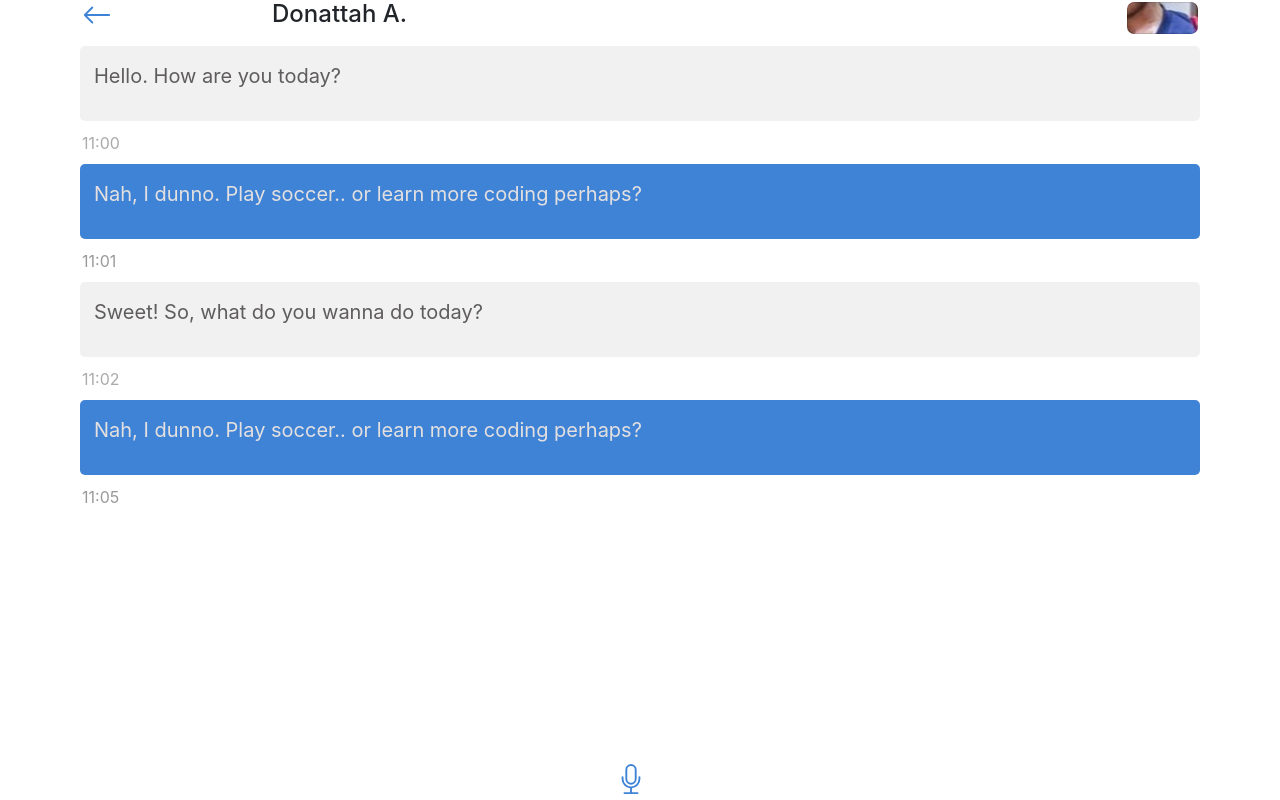
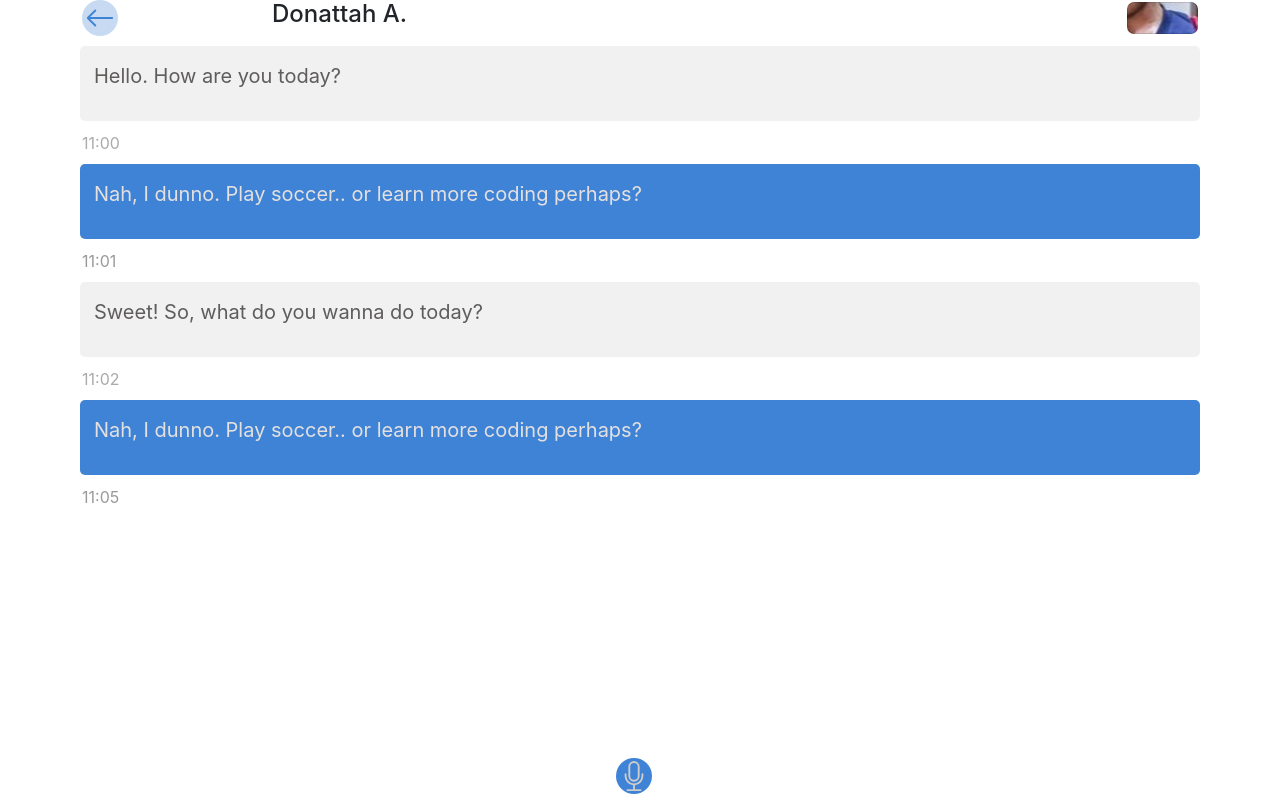
Before and after one commit to Dlelo/talkbox, a React (Create React App) app: page /chat in a window 1280 px wide. Built offline with nearby package versions, Linux system fonts and the light colour scheme.

Commit message:
perfect style

```diff
--- a/src/components/SingleChat.jsx
+++ b/src/components/SingleChat.jsx
@@ -1,8 +1,29 @@
 import React from 'react';
-import { Container, Row, Col, Card } from 'react-bootstrap';
+import { Container, Row, Col, Card} from 'react-bootstrap';
 import { ArrowLeft, Mic} from 'react-bootstrap-icons';
 import { Link } from "react-router-dom";
-import axios from 'axios';
+import Axios from 'axios';
+
+function accessTokenFun(){
+   const getAccessToken=()=>{
+      const headers = {
+         'Ocp-Apim-Subscription-Key': 'application/json',
+         'Host': 'uksouth.api.cognitive.microsoft.com',
+         'Content-type': 'application/x-www-form-urlencoded',
+         'Content-Length': '0',
+       }
+       const url = "https://uksouth.api.cognitive.microsoft.com/sts/v1.0/issuetoken"
+
+      Axios.post(url, {
+         headers:headers
+      }).then((response)=>{
+         console.log('response axios', response);
+      })
+   }
+
+   return getAccessToken
+}
+
 
 // Single Chat Component
 export function SingleChat() {
@@ -12,7 +33,7 @@ export function SingleChat() {
          <Col  xs={3} sm={2} md={2} lg={2}>
              <Row>
                  <Col  xs={2} sm={2} md={2} lg={2}>
-                     <Link to='/'><ArrowLeft color="rgb(63,131,214)" size={30}/></Link>
+                     <Link to='/'> <button style={{backgroundColor:'rgb(199 218 241)', borderRadius:'100%', padding:'3px', borderColor:'rgb(199 218 241)', border:'0'}} onClick={accessTokenFun} ><ArrowLeft color="rgb(63,131,214)"  size={30}/></button></Link>
                  </Col>
              </Row>
              </Col>
@@ -49,7 +70,7 @@ export function SingleChat() {
                   <Col  xs={5} sm={5} md={5} lg={5}>
                   </Col>
                   <Col  xs={4} sm={4} md={4} lg={4}>
-                     <Mic color="rgb(63,131,214)"  size={30}/>
+                     <button style={{backgroundColor:'rgb(63,131,214)', borderRadius:'100%', padding:'3px', border:'0', borderColor:'rgb(63,131,214)'}} onClick={accessTokenFun} ><Mic color="#ccc"  size={30}/></button>
                   </Col>
                   <Col  xs={3} sm={3} md={3} lg={3}>
                   </Col>
```
Also changed, not shown: src/actions/action.js (deleted).
